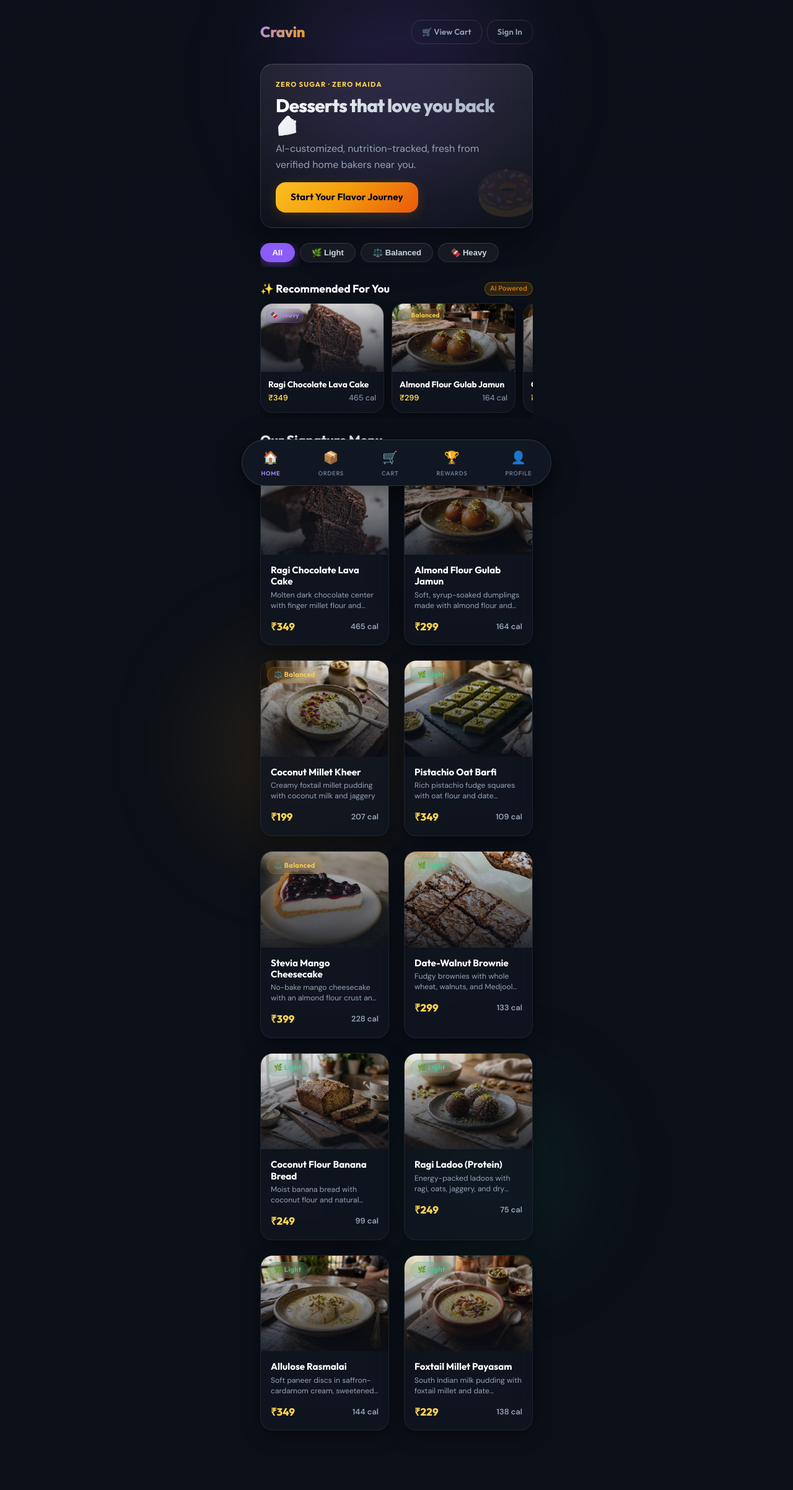
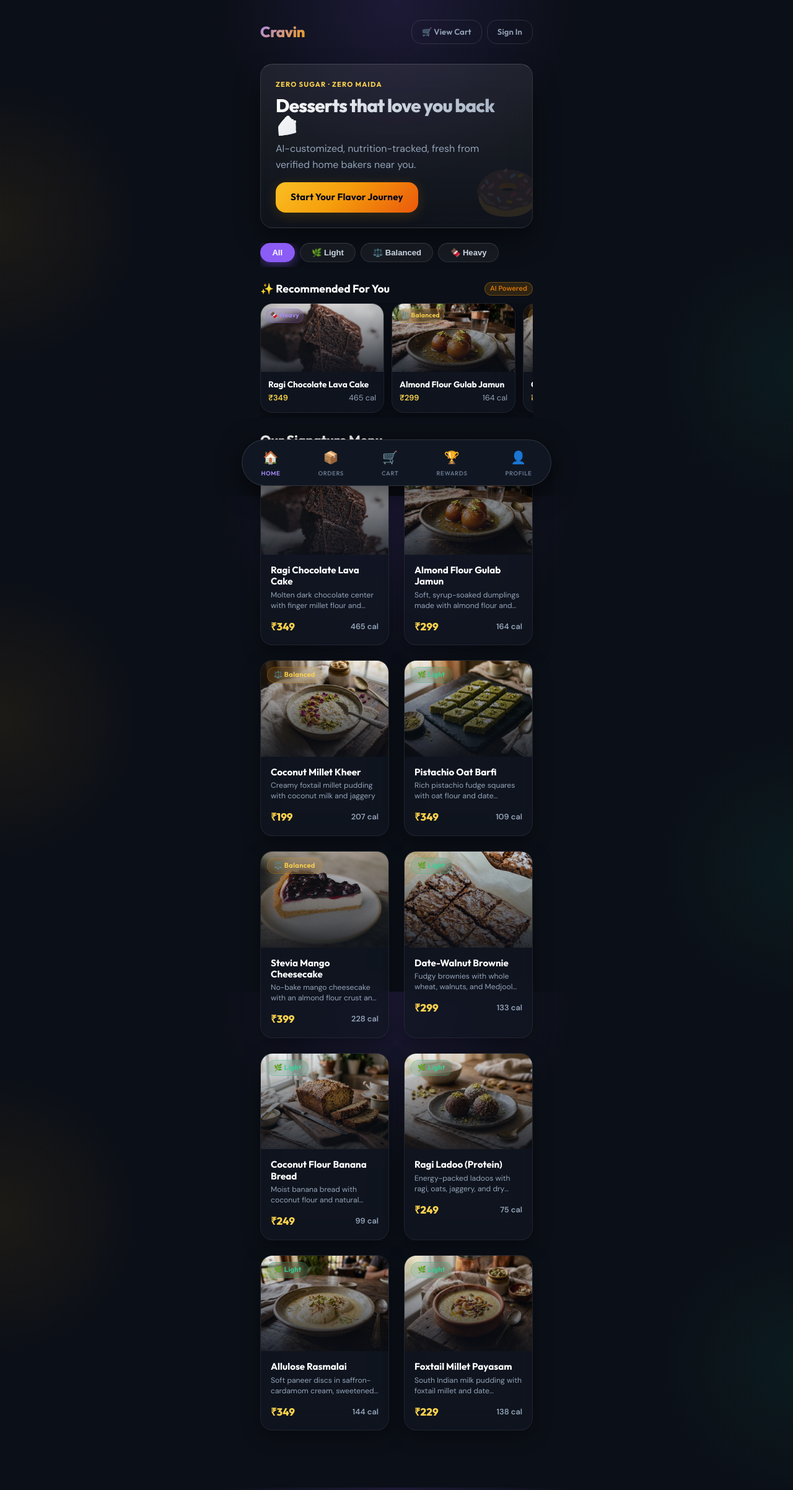
Before and after one commit to Krisbtw/Cravin, a FastAPI app: page /app/ in a window 1280 px wide. Shown: the whole page at 62% size. Run offline with FastAPI, Linux system fonts and the light colour scheme; data comes from the database, SQL or seed files in the repository; data that the repository does not hold is empty.

Commit message:
fix: replace DOM ambient orbs with clean fixed CSS background radial gradients

```diff
--- a/app/static/css/design-system.css
+++ b/app/static/css/design-system.css
@@ -140,7 +140,12 @@ body {
     font-family: var(--font-body);
     font-weight: 400;
     color: var(--text-primary);
-    background-color: var(--bg-base);
+    background:
+        radial-gradient(circle 380px at 50% 0px, rgba(139, 92, 246, 0.14), transparent 75%),
+        radial-gradient(circle 320px at 0% 45%, rgba(245, 158, 11, 0.08), transparent 70%),
+        radial-gradient(circle 320px at 100% 75%, rgba(16, 185, 129, 0.07), transparent 70%),
+        #0B0F17;
+    background-attachment: fixed;
     line-height: 1.6;
     min-height: 100vh;
     overflow-x: hidden;
@@ -410,19 +415,7 @@ a:hover { color: var(--honey-light); }
     overflow: hidden;
 }
 
-/* ── Ambient Background Glows ────────────────────────────────── */
-.ambient-glow-wrapper {
-    position: relative;
-    isolation: isolate;
-}
 
-.ambient-orb {
-    position: absolute;
-    border-radius: 9999px;
-    filter: blur(80px);
-    pointer-events: none;
-    z-index: -10;
-}
 
 .card-img {
     width: 100%;
--- a/app/templates/customer/home.html
+++ b/app/templates/customer/home.html
@@ -2,14 +2,9 @@
 {% block title %}Home{% endblock %}
 
 {% block content %}
-<div class="page-content ambient-glow-wrapper">
-    <!-- Ambient Background Glows (for natural glass refraction) -->
-    <div class="ambient-orb" style="top: -60px; left: 50%; transform: translateX(-50%); width: 380px; height: 380px; background: rgba(139, 92, 246, 0.15);"></div>
-    <div class="ambient-orb" style="top: 45%; left: -80px; width: 320px; height: 320px; background: rgba(245, 158, 11, 0.10);"></div>
-    <div class="ambient-orb" style="top: 75%; right: -70px; width: 300px; height: 300px; background: rgba(16, 185, 129, 0.08);"></div>
-
+<div class="page-content">
     <!-- Top Bar -->
-    <div class="top-bar" style="position: relative; z-index: 10;">
+    <div class="top-bar">
         <div class="logo">Crav<span style="color: var(--honey);">in</span></div>
         <div class="flex items-center gap-2">
             <a href="/app/cart" class="btn btn-outline btn-sm" style="position: relative; display: inline-flex; align-items: center; gap: 6px;">
```
Also changed, not shown: app/templates/customer/dessert_detail.html (+2 -6 lines).
